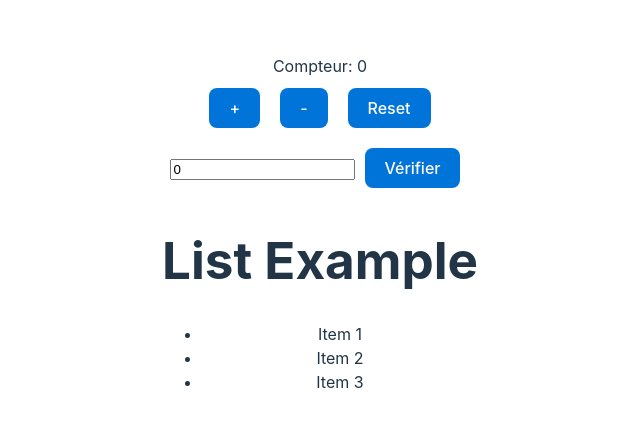
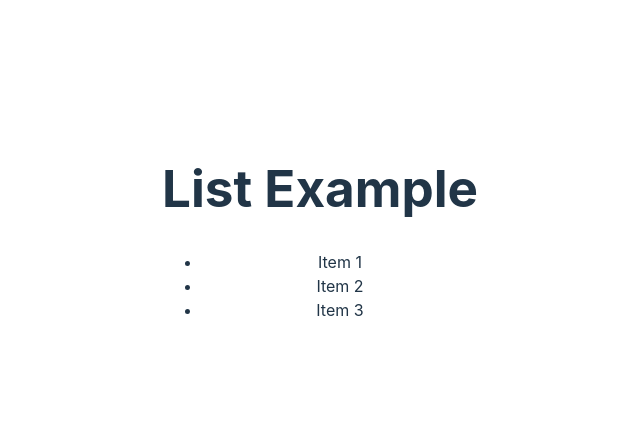
Before and after one commit to Hugo-Blois/toDoList-ReactApp, a React (Vite) app in the folder toDoList-ReactApp/: page / in a window 1280 px wide. Shown: the part 168-594 px from the top of the page, without its empty margins (320-960 px from the left). Built offline with nearby package versions, Linux system fonts and the light colour scheme.

Commit message:
Suppression parties inutiles

```diff
--- a/toDoList-ReactApp/src/App.tsx
+++ b/toDoList-ReactApp/src/App.tsx
@@ -1,11 +1,8 @@
-import { useEffect, useState } from 'react'
 import './App.css'
 import List from './List';
 import Button from './Button'
 
 function App() {
-  const [count, setCount] = useState(0)
-  const [age, setAge] = useState(0)
 
   const itemList = [
     { id: 1, content: 'Item 1' },
@@ -13,36 +10,8 @@ function App() {
     { id: 3, content: 'Item 3' },
   ];
 
-  useEffect(() => {
-    console.log("la nouvelle valeur du compteur est: " + count)
-  }, [count]);
-
-  function onChangeAge(e: React.ChangeEvent<HTMLInputElement>){
-    const value = Number(e.currentTarget.value)
-    if(!isNaN(value)){
-      setAge(value);
-      console.log(age);
-    }
-  }
-
-  function verifyAge(){
-    if(age >= 18) console.log("Vous êtes majeur")
-    else console.log("Vous êtes mineur")
-  }
-
   return (
     <>
-      <div>Compteur: {count}</div>
-      <div>
-        <Button label="+" onClick={() =>
-          setCount((count) => count + 1)}/>
-        <Button label="-" onClick={() =>
-          setCount((count) => count - 1)}/>
-        <Button label="Reset" onClick={() =>
-          setCount(0)}/>
-      </div>
-      <input type="number" placeholder='Age' value={age} onChange={ onChangeAge }></input>
-      <Button label='Vérifier' onClick={verifyAge} />
       <div className="App">
       <h1>List Example</h1>
       <List items={itemList} />
```
